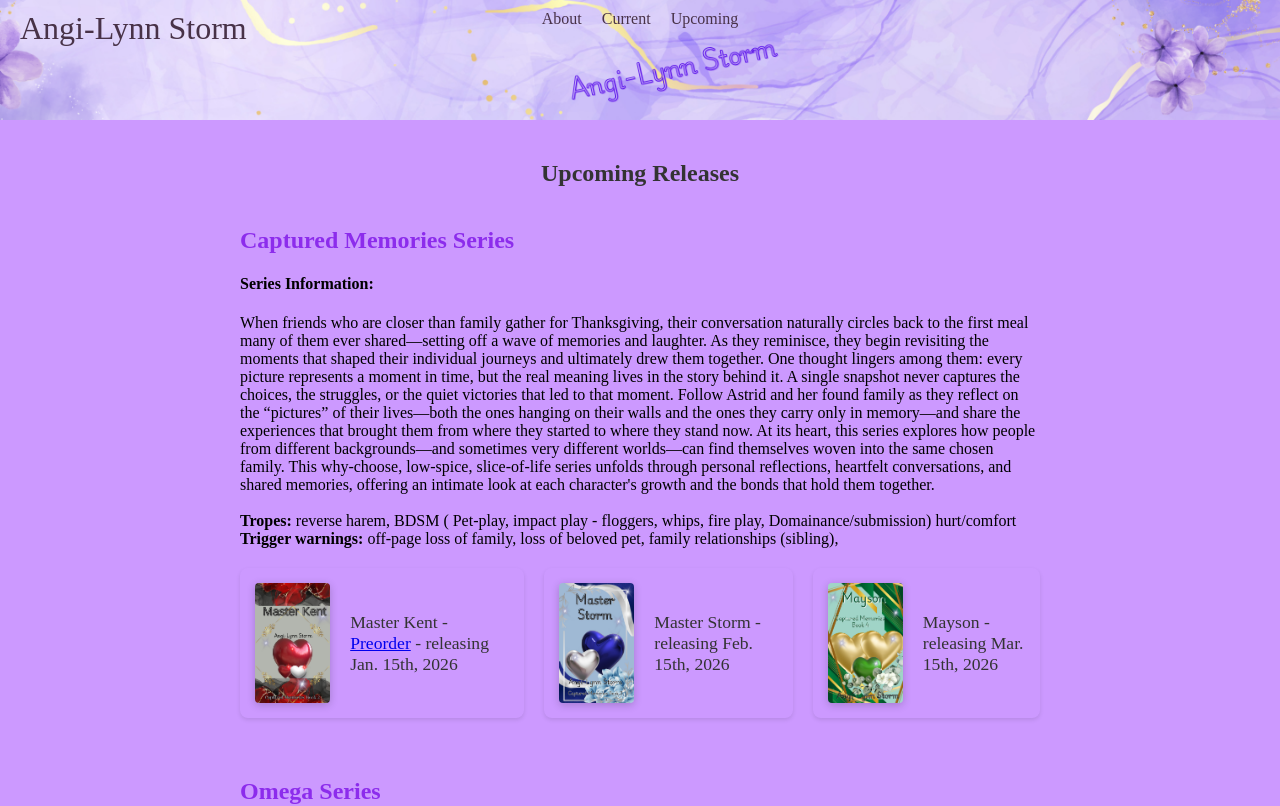
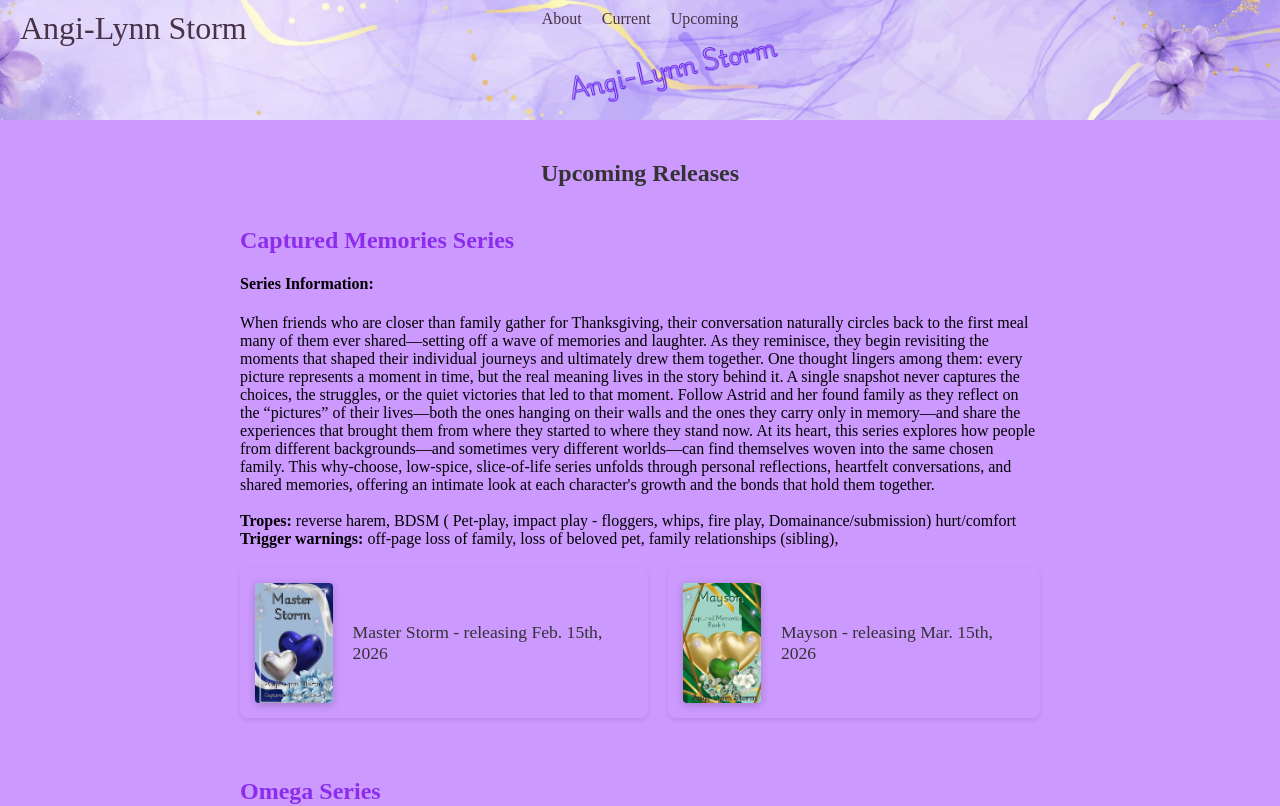
Before and after one commit to MiTOBrien/angi-lynn_storm-author, a Vue app: page /upcoming in a window 1280 px wide. Shown: the top 806 px of the page. Built offline with nearby package versions, Linux system fonts and the light colour scheme.

Commit message:
removes Kent from upcoming list and moves to current list

```diff
--- a/src/views/CurrentView.vue
+++ b/src/views/CurrentView.vue
@@ -192,6 +192,16 @@ if (typeof window !== 'undefined') {
           />
           <span v-if="isMobile" class="tap-hint">Tap cover for details</span>
         </li>
+        <li class="book-item">
+          <img
+            src="/Kent.jpg"
+            alt="Kent Book Cover"
+            class="book-thumbnail"
+            @mouseenter="!isMobile && showModal('kent', $event)"
+            @click="isMobile && toggleMobileModal('kent', $event)"
+          />
+          <span v-if="isMobile" class="tap-hint">Tap cover for details</span>
+        </li>
       </ul>
     </section>
 
--- a/src/views/UpcomingView.vue
+++ b/src/views/UpcomingView.vue
@@ -106,26 +106,6 @@ if (typeof window !== 'undefined') {
       <ul class="book-list">
         <li class="book-item">
           <img
-            src="/Kent.jpg"
-            alt="Kent Book Cover"
-            class="book-thumbnail"
-            @mouseenter="!isMobile && showModal('kent', $event)"
-            @click="isMobile && toggleMobileModal('kent', $event)"
-          />
-          <span class="book-info"
-            >Master Kent -
-            <a
-              href="https://www.amazon.com/gp/product/B0G75HV2KV?ref_=dbs_m_mng_rwt_calw_tkin_1&storeType=ebooks&qid=1765889944&sr=8-2"
-              target="_blank"
-              alt="Clink link to preorder book"
-              >Preorder</a
-            >
-            - releasing Jan. 15th, 2026</span
-          >
-          <span v-if="isMobile" class="tap-hint">Tap cover for details</span>
-        </li>
-        <li class="book-item">
-          <img
             src="/Storm.jpg"
             alt="Storm Book Cover"
             class="book-thumbnail"
```
